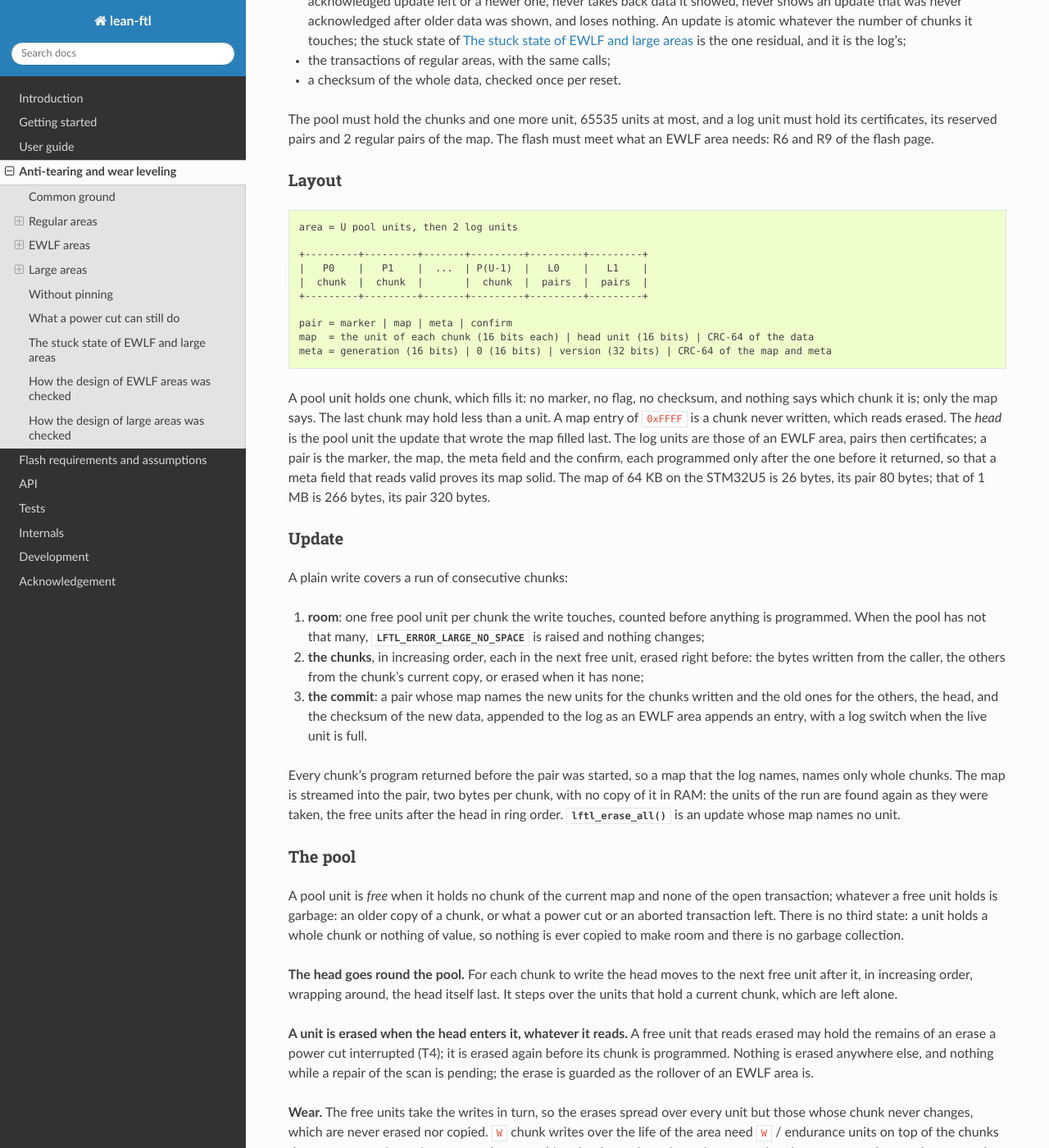
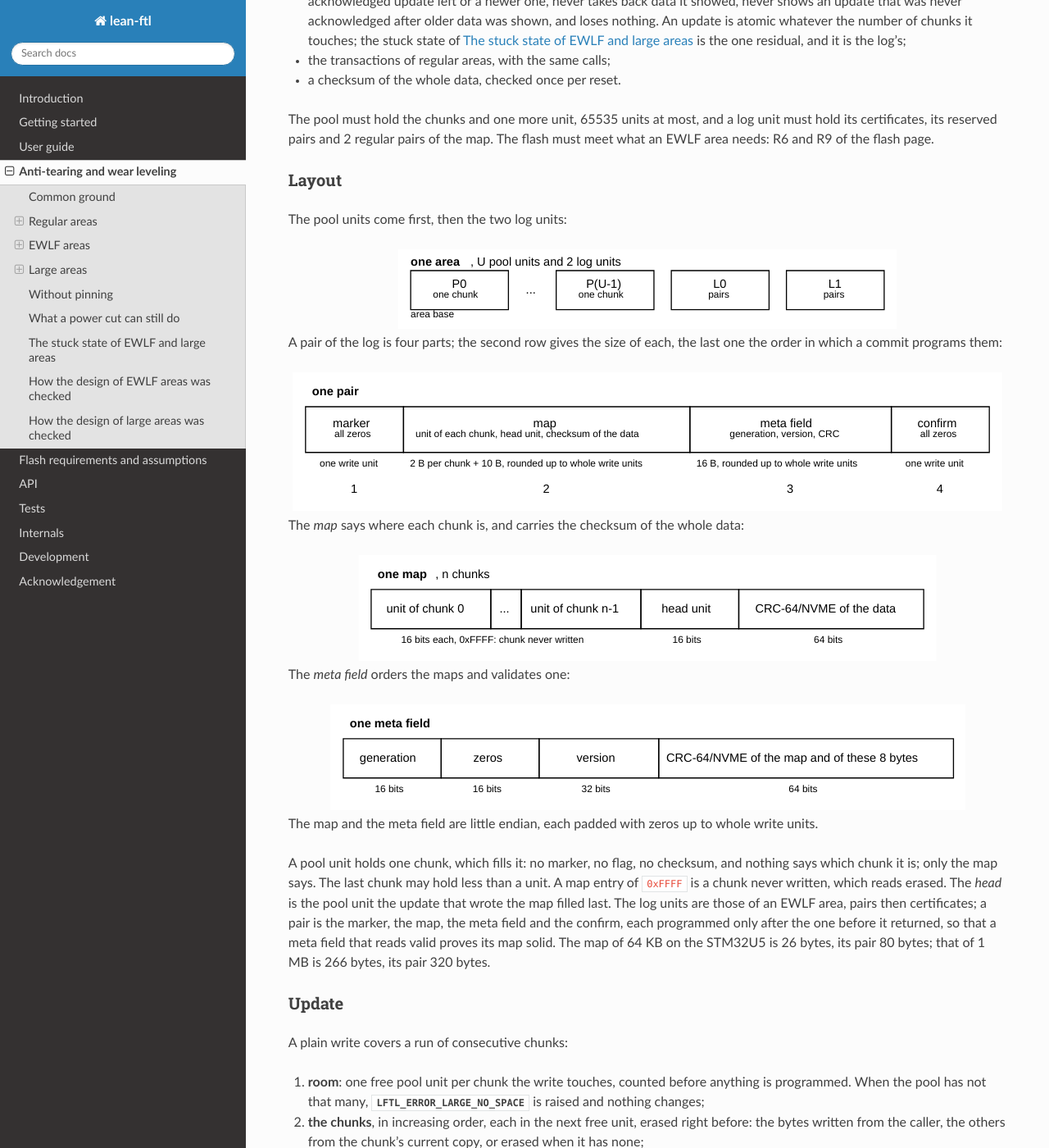
Before and after one commit to sebastien-riou/lean-ftl, a Sphinx documentation site: the page built from doc/source/design.rst, in a window 1280 px wide and 1400 px high, scrolled down 11408 px. Shown: the whole window at 82% size. Built offline with Sphinx 7.4.7 and the Read the Docs theme 3.1.0, drawn with Linux system fonts in a browser that asks for light colours; the version number is read from the project's files by our own code; some of the changed text lies outside the part shown.

Commit message:
doc improvments

```diff
--- a/doc/source/design.rst
+++ b/doc/source/design.rst
@@ -664,18 +664,56 @@ EWLF area needs: R6 and R9 of the flash page.
 Layout
 ^^^^^^
 
-.. code-block:: text
+The pool units come first, then the two log units:
 
-   area = U pool units, then 2 log units
+.. graphviz::
+   :align: center
 
-   +---------+---------+-------+---------+---------+---------+
-   |   P0    |   P1    |  ...  | P(U-1)  |   L0    |   L1    |
-   |  chunk  |  chunk  |       |  chunk  |  pairs  |  pairs  |
-   +---------+---------+-------+---------+---------+---------+
+   digraph {
+     graph [pad="0.05" margin="0"];
+     node [shape=plaintext fontname="Helvetica" fontsize=11];
+     d [label=<
+       <table border="0" cellborder="0" cellspacing="0" cellpadding="0"><tr><td colspan="9" align="left"><b>one area</b>, U pool units and 2 log units</td></tr><tr><td><table border="0" cellborder="1" cellspacing="0" cellpadding="5"><tr><td width="90" height="36">P0<br/><font point-size="9">one chunk</font></td></tr></table></td><td border="0" width="16"></td><td>...</td><td border="0" width="16"></td><td><table border="0" cellborder="1" cellspacing="0" cellpadding="5"><tr><td width="90" height="36">P(U-1)<br/><font point-size="9">one chunk</font></td></tr></table></td><td border="0" width="16"></td><td><table border="0" cellborder="1" cellspacing="0" cellpadding="5"><tr><td width="90" height="36">L0<br/><font point-size="9">pairs</font></td></tr></table></td><td border="0" width="16"></td><td><table border="0" cellborder="1" cellspacing="0" cellpadding="5"><tr><td width="90" height="36">L1<br/><font point-size="9">pairs</font></td></tr></table></td></tr><tr><td align="left"><font point-size="9">area base</font></td><td colspan="8"></td></tr></table>>];
+   }
 
-   pair = marker | map | meta | confirm
-   map  = the unit of each chunk (16 bits each) | head unit (16 bits) | CRC-64 of the data
-   meta = generation (16 bits) | 0 (16 bits) | version (32 bits) | CRC-64 of the map and meta
+A pair of the log is four parts; the second row gives the size of each, the last one the order
+in which a commit programs them:
+
+.. graphviz::
+   :align: center
+
+   digraph {
+     graph [pad="0.05" margin="0"];
+     node [shape=plaintext fontname="Helvetica" fontsize=11];
+     d [label=<
+       <table border="0" cellborder="1" cellspacing="0" cellpadding="6"><tr><td border="0" colspan="4" align="left"><b>one pair</b></td></tr><tr><td width="90" height="42">marker<br/><font point-size="9">all zeros</font></td><td width="250" height="42">map<br/><font point-size="9">unit of each chunk, head unit, checksum of the data</font></td><td width="170" height="42">meta field<br/><font point-size="9">generation, version, CRC</font></td><td width="90" height="42">confirm<br/><font point-size="9">all zeros</font></td></tr><tr><td border="0"><font point-size="9">one write unit</font></td><td border="0"><font point-size="9">2 B per chunk + 10 B, rounded up to whole write units</font></td><td border="0"><font point-size="9">16 B, rounded up to whole write units</font></td><td border="0"><font point-size="9">one write unit</font></td></tr><tr><td border="0">1</td><td border="0">2</td><td border="0">3</td><td border="0">4</td></tr></table>>];
+   }
+
+The *map* says where each chunk is, and carries the checksum of the whole data:
+
+.. graphviz::
+   :align: center
+
+   digraph {
+     graph [pad="0.05" margin="0"];
+     node [shape=plaintext fontname="Helvetica" fontsize=11];
+     d [label=<
+       <table border="0" cellborder="1" cellspacing="0" cellpadding="6"><tr><td border="0" colspan="5" align="left"><b>one map</b>, n chunks</td></tr><tr><td width="110" height="36">unit of chunk 0</td><td width="28">...</td><td width="110">unit of chunk n-1</td><td width="90">head unit</td><td width="170">CRC-64/NVME of the data</td></tr><tr><td border="0" colspan="3"><font point-size="9">16 bits each, 0xFFFF: chunk never written</font></td><td border="0"><font point-size="9">16 bits</font></td><td border="0"><font point-size="9">64 bits</font></td></tr></table>>];
+   }
+
+The *meta field* orders the maps and validates one:
+
+.. graphviz::
+   :align: center
+
+   digraph {
+     graph [pad="0.05" margin="0"];
+     node [shape=plaintext fontname="Helvetica" fontsize=11];
+     d [label=<
+       <table border="0" cellborder="1" cellspacing="0" cellpadding="6"><tr><td border="0" colspan="4" align="left"><b>one meta field</b></td></tr><tr><td width="90" height="36">generation</td><td width="90">zeros</td><td width="110">version</td><td width="250">CRC-64/NVME of the map and of these 8 bytes</td></tr><tr><td border="0"><font point-size="9">16 bits</font></td><td border="0"><font point-size="9">16 bits</font></td><td border="0"><font point-size="9">32 bits</font></td><td border="0"><font point-size="9">64 bits</font></td></tr></table>>];
+   }
+
+The map and the meta field are little endian, each padded with zeros up to whole write units.
 
 A pool unit holds one chunk, which fills it: no marker, no flag, no checksum, and nothing says
 which chunk it is; only the map says. The last chunk may hold less than a unit. A map entry of
```
Also changed, not shown: other parts of doc/source/design.rst (+1 -1 lines), FLASH.md (+1 -0 lines), THREAT-MODEL.md (+1 -1 lines), doc/source/flash.rst (+17 -4 lines), doc/source/using.rst (+4 -3 lines), 1 other file.
